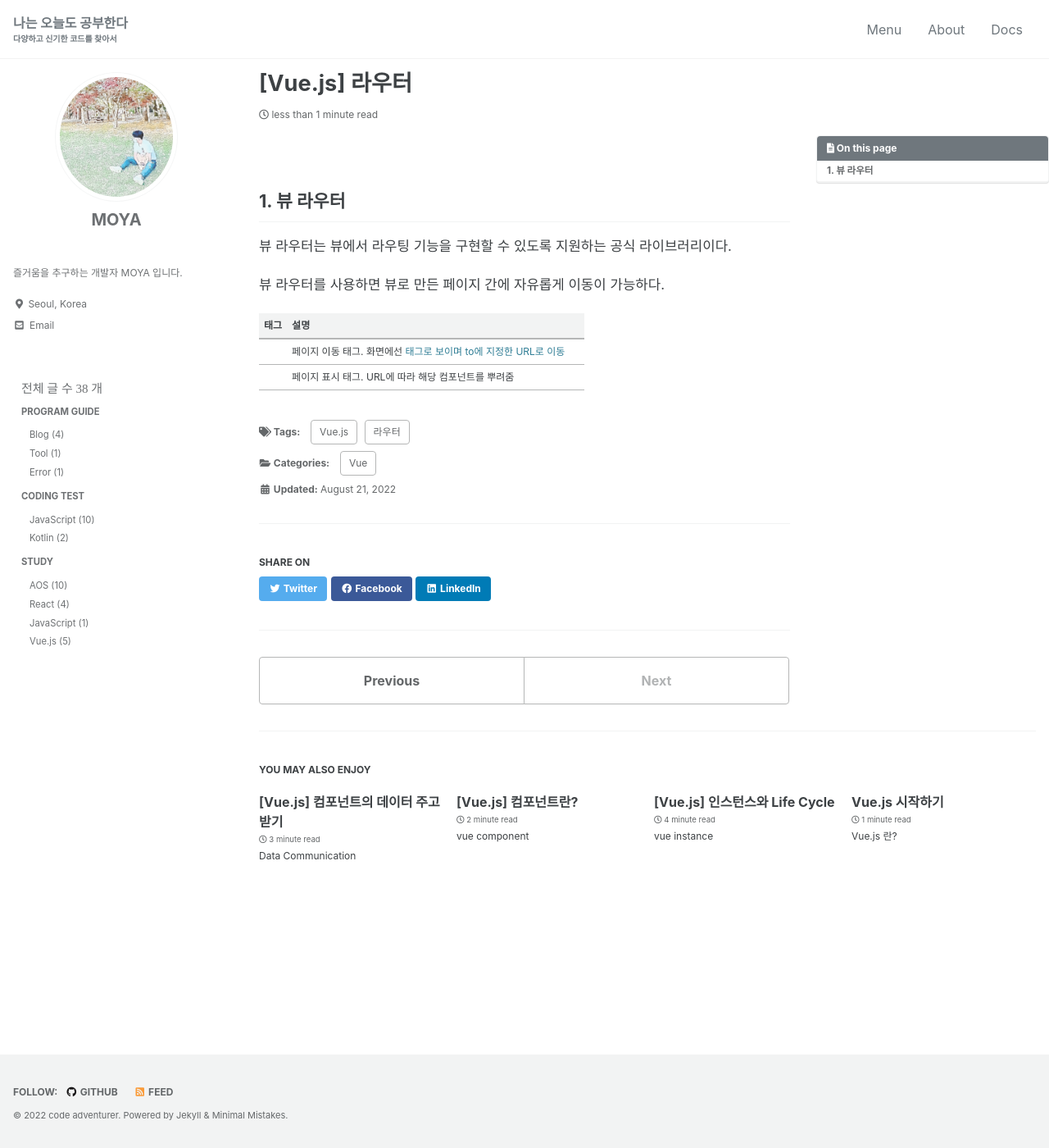
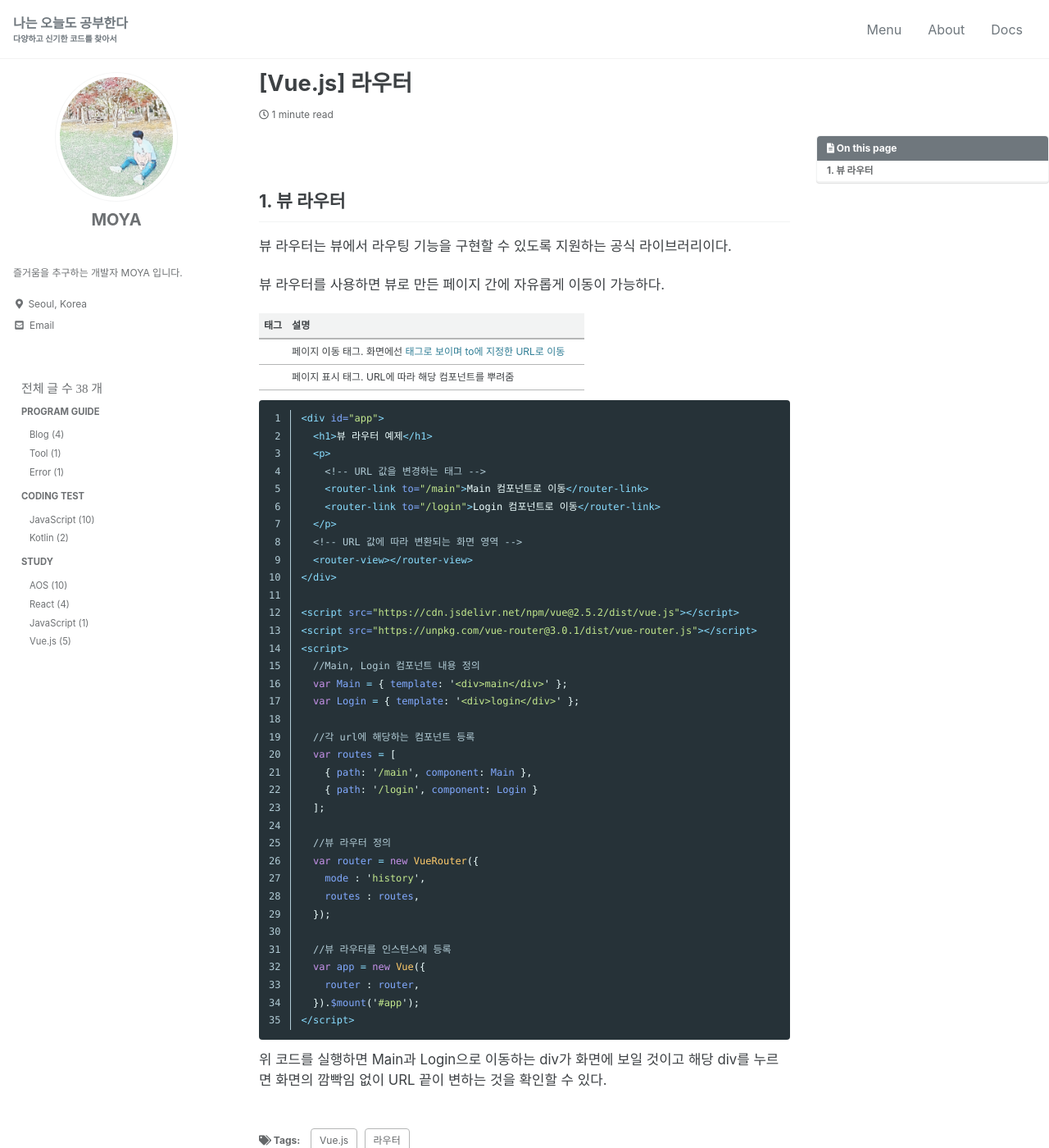
Before and after one commit to kdc7140/kdc7140.github.io, a Jekyll site: the page built from _posts/study/2022-08-21-vue005.md, in a window 1280 px wide and 1400 px high. Shown: the whole window at 82% size. Built offline with Jekyll 4.4.1, drawn with Linux system fonts in a browser that asks for light colours; cached includes are drawn as plain includes; some web fonts are replaced.

Commit message:
vue router -ing

````diff
--- a/_posts/study/2022-08-21-vue005.md
+++ b/_posts/study/2022-08-21-vue005.md
@@ -24,3 +24,45 @@ tags:
 |---|----|
 |<router0link to="URL">|페이지 이동 태그. 화면에선 <a> 태그로 보이며 to에 지정한 URL로 이동|
 |<router-view>|페이지 표시 태그. URL에 따라 해당 컴포넌트를 뿌려줌|
+
+
+```html
+<div id="app">
+  <h1>뷰 라우터 예제</h1>
+  <p>
+    <!-- URL 값을 변경하는 태그 -->
+    <router-link to="/main">Main 컴포넌트로 이동</router-link>
+    <router-link to="/login">Login 컴포넌트로 이동</router-link>
+  </p>
+  <!-- URL 값에 따라 변환되는 화면 영역 -->
+  <router-view></router-view>
+</div>
+
+<script src="https://cdn.jsdelivr.net/npm/vue@2.5.2/dist/vue.js"></script>
+<script src="https://unpkg.com/vue-router@3.0.1/dist/vue-router.js"></script>
+<script>
+  //Main, Login 컴포넌트 내용 정의
+  var Main = { template: '<div>main</div>' };
+  var Login = { template: '<div>login</div>' };
+
+  //각 url에 해당하는 컴포넌트 등록
+  var routes = [
+    { path: '/main', component: Main },
+    { path: '/login', component: Login }
+  ];
+
+  //뷰 라우터 정의
+  var router = new VueRouter({
+    mode : 'history',
+    routes : routes,
+  });
+
+  //뷰 라우터를 인스턴스에 등록
+  var app = new Vue({
+    router : router,
+  }).$mount('#app');
+</script>
+```
+
+위 코드를 실행하면 Main과 Login으로 이동하는 div가 화면에 보일 것이고 해당 div를 누르면 화면의 깜빡임 없이
+URL 끝이 변하는 것을 확인할 수 있다.
````
